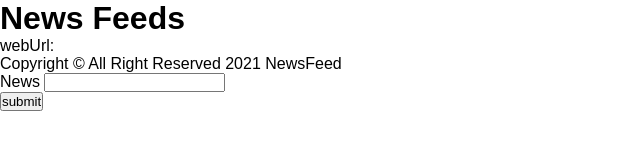
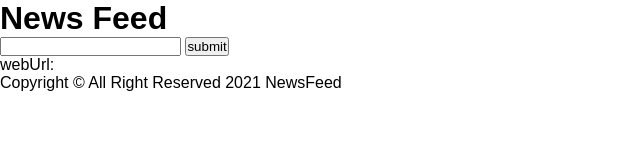
Before and after one commit to u241c/u241c.github.io, a plain HTML site: page index.html in a window 1280 px wide. Shown: the whole page, without its empty margins (0-640 px from the left). Drawn offline with nearby package versions, Linux system fonts and the light colour scheme.

Commit message:
added header footer

```diff
--- a/index.html
+++ b/index.html
@@ -11,31 +11,31 @@
 </head>
 <body>
     <header class="outline">
-        <h1>News Feeds</h1>
-    </header>
-    <main class="outline">
-        <section class="outline">
+        <h1>News Feed</h1>
 
-        </section>
-    </main>
+        <form>
+            <label>
+            <input class="input" type="text"/>
+            </label>
+            <input type="submit" value="submit"/>
+         </form>
+        </header>
 
+        <!-- <main class="outline">
+            <section class="outline">
+            </section>
+        </main> -->
+
+        <main class="outline">
     <p>webUrl: <span class='result' id="name"></span></p>
+        </main>
+    <div class="container">
+        <ul class="class-list"></ul>
+    </div>
     <footer class="outline">
         <p>Copyright &copy; All Right Reserved 2021 NewsFeed</p>
     </footer>
 
 
-    <form>
-        <label for="">News</label>
-        <input class="input" type="text"/></br>
-        <input type="submit" value="submit"/>
-
-    </form>
-
-    <div class="container">
-        <ul class="class-list"></ul>
-    </div>
-
-
 </body>
 </html>
```
